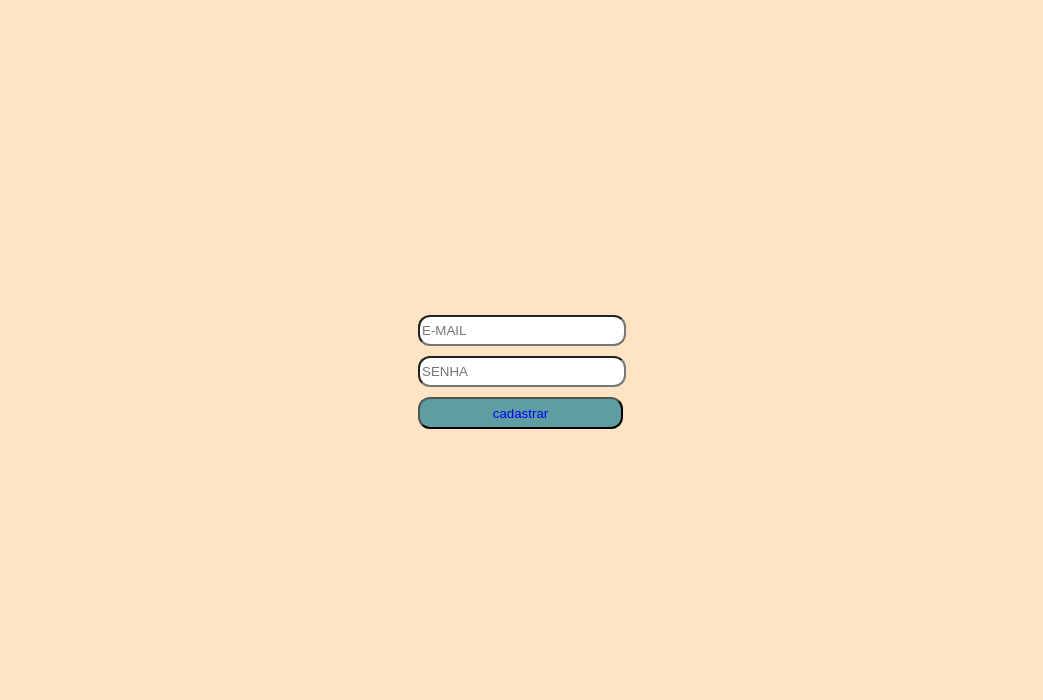
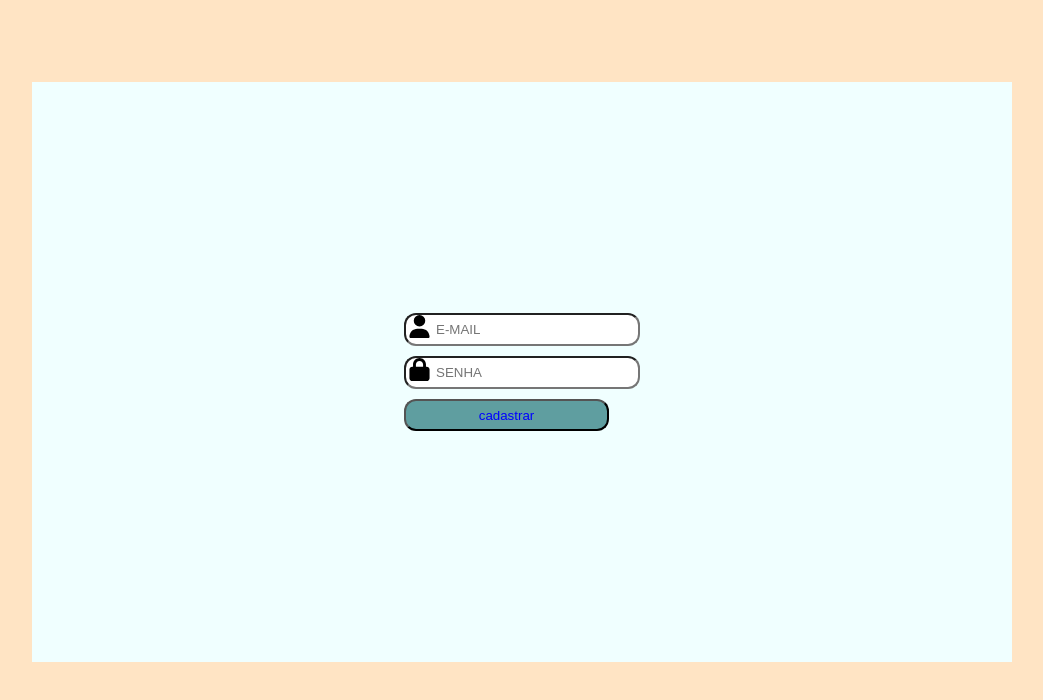
Before and after one commit to KarinaSelingardi/Lista-de-receitas, a plain HTML site: page Login.html in a window 1280 px wide. Shown: the top 700 px of the page, without its empty margins (222-1265 px from the left). Drawn offline with Linux system fonts and the light colour scheme.

Commit message:
retificação do trabalho

```diff
--- a/Login.html
+++ b/Login.html
@@ -18,8 +18,17 @@
             .text{
                 margin-bottom: 10px;
                 border-radius: 12px;
-                height: 25px;
+                height: 27px;
                 width: 200px;
+                padding-left: 30px;
+            }
+            .filho{
+                background-color: azure;
+                height: 580px;
+                width: 980px;
+                display: flex;
+                align-items: center;
+                justify-content: center;
             }
             .submit{
                 border-radius: 12px;
@@ -32,16 +41,25 @@
                 color:brown;
                 background-color: burlywood;
             }
+            .icon{
+                height: 23px;
+                width: 25px;
+                position: absolute;
+                margin-top: 2px;
+                margin-left: 3px;
+            }
 
         </style>
     </head>
     <body>
         <div id="pai">
-            <form>
-                <input type="text" id="e-mail" placeholder="E-MAIL" class="text"><br>
-                <input type="text" id="senha" placeholder="SENHA"  class="text"><br>
-                <input type="submit" id="enviar" value="cadastrar" class="submit">
-            </form>
+            <div class="filho">
+                <form>
+                    <span ><img class="icon" src="icones/user-solid.svg"><input type="text" id="e-mail" placeholder="E-MAIL" class="text"></span><br>
+                    <span><img class="icon" src="icones/lock-solid.svg"><input type="text" id="senha" placeholder="SENHA"  class="text"></span><br>
+                    <input type="submit" id="enviar" value="cadastrar" class="submit">
+                </form>
+            </div>
         </div>
         <script>
                 var pegar = document.getElementById("enviar")
@@ -50,7 +68,9 @@
                     e.preventDefault()
 
                     var email = document.getElementById("e-mail").value
+                    var senha = document.getElementById("senha").value
                     console.log(email)
+                    console.log(senha)
                 })
         </script>
     </body>
```
Also changed, not shown: index.html (+8 -3 lines), icones/lock-solid.svg (added), icones/user-solid.svg (added).
